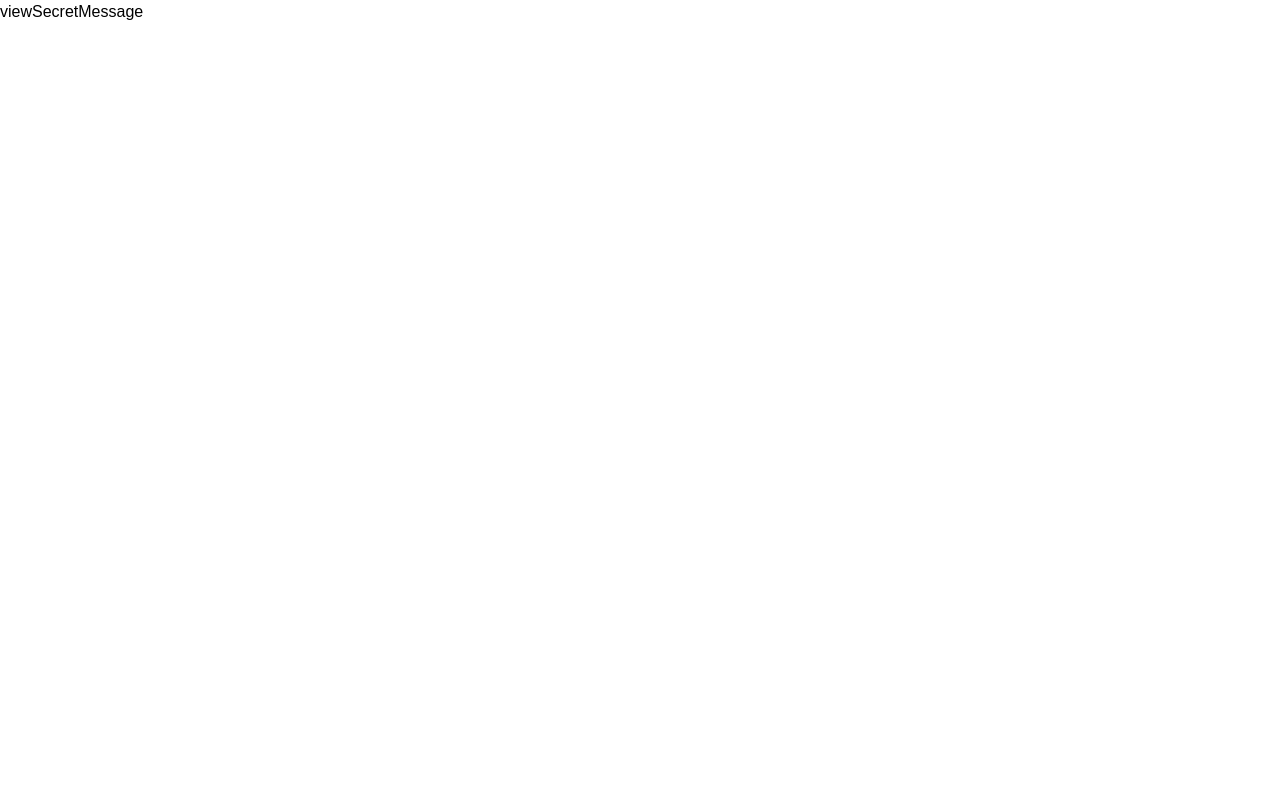
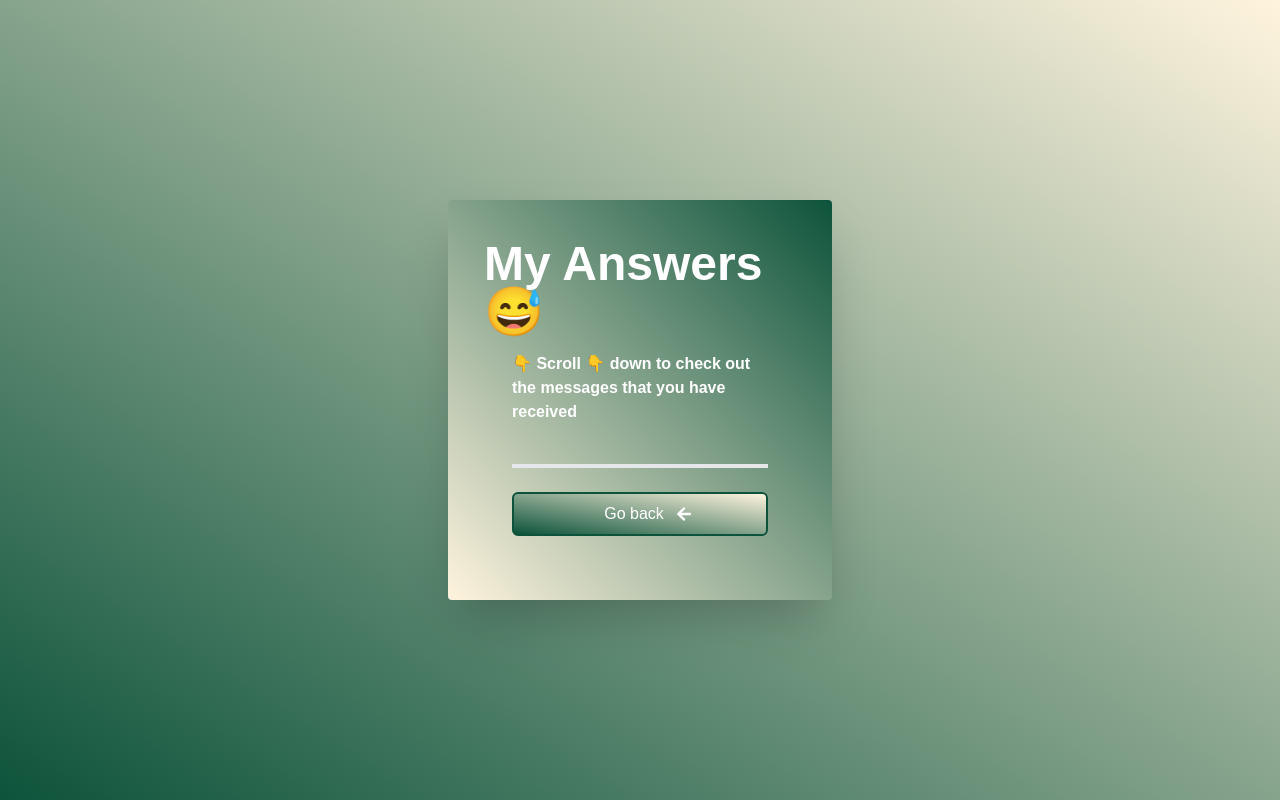
Before and after one commit to nsamedaisy/frontend-secretscribe, a Next.js app: page /viewMessage in a window 1280 px wide. Built offline with nearby package versions, Linux system fonts and the light colour scheme.

Commit message:
viewMessage page implementation

```diff
--- a/app/viewMessage/page.tsx
+++ b/app/viewMessage/page.tsx
@@ -1,8 +1,30 @@
 import React from 'react'
+import Link from "next/link";
+
+import { FaArrowLeft, } from "react-icons/fa";
 
 const viewSecretMessage = () => {
   return (
-    <div>viewSecretMessage</div>
+    <div className="bg-gradient-to-tr from-green to-cream text-white min-h-screen bg-gradie flex items-center justify-center">
+
+      <div className="w-[30%] sm:w-[30%] h-[45%] py-10 rounded shadow-2xl px-9 bg-gradient-to-tr from-cream to-green items-center flex flex-col">
+          <h1 className="text-5xl font-extrabold font-sans items-center">My Answers  😅 </h1>
+          <p className="font-semibold w-[20vw] my-4">
+          👇 Scroll 👇 down to check out the messages that you have received
+          </p>
+
+          {/* Recieve secretmessage  */}
+          <div>
+            <fieldset />
+          </div>
+
+        <p className="border-b-4 mt-6 w-[20vw]"></p>
+
+        <Link href="/profile" className="flex rounded-md my-6 justify-center items-center bg-gradient-to-tr from-green to-cream w-[20vw] border-2 border-green py-2 pl-4">
+            Go back<FaArrowLeft className="ml-3" />
+          </Link>
+      </div>
+    </div>
   )
 }
 
```
